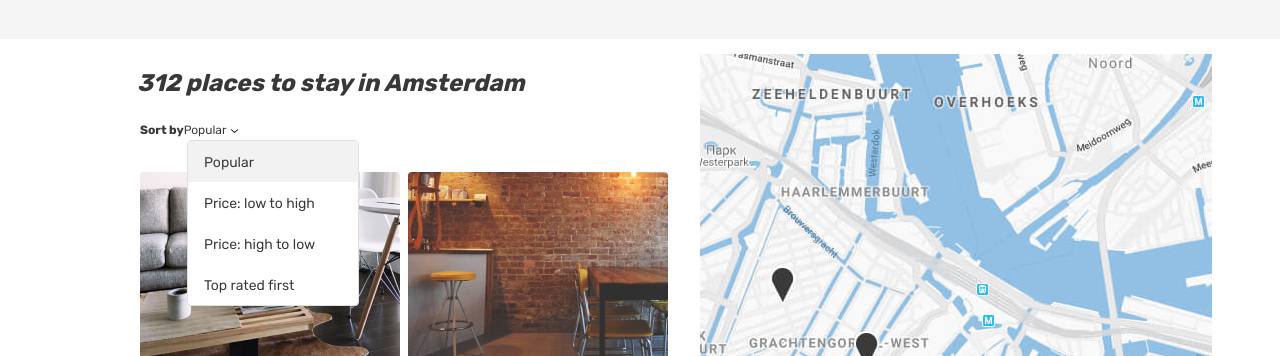
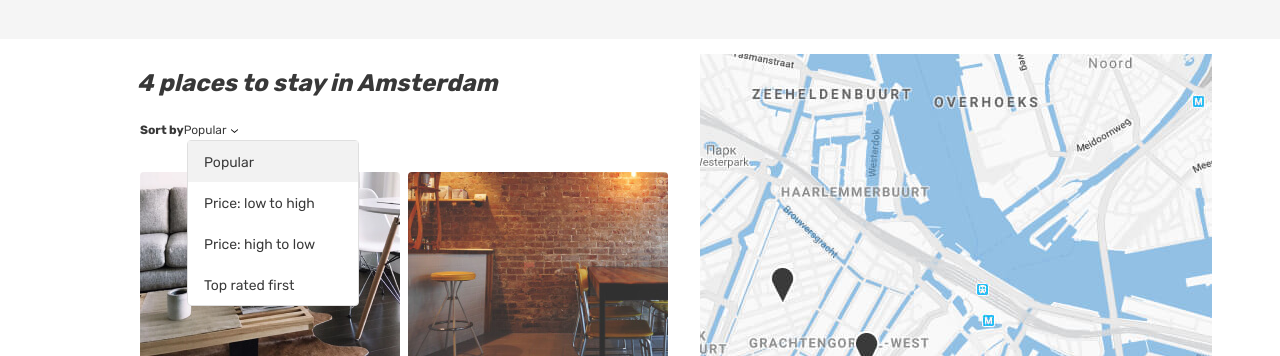
Before and after one commit to lemmark193/six-cities-simple, a React (Create React App) app in the folder project/: page / in a window 1280 px wide. Shown: the part 146-502 px from the top of the page. Built offline with nearby package versions, Linux system fonts and the light colour scheme.

Commit message:
Выделяет секцию с карточками предложения в отдельный компонент

```diff
--- /dev/null
+++ b/project/src/components/offers-section/offers-section.tsx
@@ -0,0 +1,38 @@
+// Components
+import AdCard from '../ad-card/ad-card';
+
+// Types
+import {Offers} from '../../types/offers';
+
+type OffersSectionProps = {
+  offers: Offers;
+}
+
+function OffersSection({offers}: OffersSectionProps): JSX.Element {
+  return (
+    <section className="cities__places places">
+      <h2 className="visually-hidden">Places</h2>
+      <b className="places__found">{offers.length} places to stay in Amsterdam</b>
+      <form className="places__sorting" action="#" method="get">
+        <span className="places__sorting-caption">Sort by</span>
+        <span className="places__sorting-type" tabIndex={0}>
+          Popular
+          <svg className="places__sorting-arrow" width="7" height="4">
+            <use xlinkHref="#icon-arrow-select"></use>
+          </svg>
+        </span>
+        <ul className="places__options places__options--custom places__options--opened">
+          <li className="places__option places__option--active" tabIndex={0}>Popular</li>
+          <li className="places__option" tabIndex={0}>Price: low to high</li>
+          <li className="places__option" tabIndex={0}>Price: high to low</li>
+          <li className="places__option" tabIndex={0}>Top rated first</li>
+        </ul>
+      </form>
+      <div className="cities__places-list places__list tabs__content">
+        {offers.map((offer) => <AdCard key={offer.id} offer={offer} />)}
+      </div>
+    </section>
+  );
+}
+
+export default OffersSection;
--- a/project/src/pages/main-page/main-page.tsx
+++ b/project/src/pages/main-page/main-page.tsx
@@ -1,7 +1,7 @@
 import {Helmet} from 'react-helmet-async';
 
 // Components
-import AdCard from '../../components/ad-card/ad-card';
+import OffersSection from '../../components/offers-section/offers-section';
 
 // Types
 import {Offers} from '../../types/offers';
@@ -55,28 +55,7 @@ function MainPage({offers}: MainPageProps): JSX.Element {
       </div>
       <div className="cities">
         <div className="cities__places-container container">
-          <section className="cities__places places">
-            <h2 className="visually-hidden">Places</h2>
-            <b className="places__found">312 places to stay in Amsterdam</b>
-            <form className="places__sorting" action="#" method="get">
-              <span className="places__sorting-caption">Sort by</span>
-              <span className="places__sorting-type" tabIndex={0}>
-                Popular
-                <svg className="places__sorting-arrow" width="7" height="4">
-                  <use xlinkHref="#icon-arrow-select"></use>
-                </svg>
-              </span>
-              <ul className="places__options places__options--custom places__options--opened">
-                <li className="places__option places__option--active" tabIndex={0}>Popular</li>
-                <li className="places__option" tabIndex={0}>Price: low to high</li>
-                <li className="places__option" tabIndex={0}>Price: high to low</li>
-                <li className="places__option" tabIndex={0}>Top rated first</li>
-              </ul>
-            </form>
-            <div className="cities__places-list places__list tabs__content">
-              {offers.map((offer) => <AdCard key={offer.id} offer={offer}/>)}
-            </div>
-          </section>
+          <OffersSection offers={offers} />
           <div className="cities__right-section">
             <section className="cities__map map"></section>
           </div>
```
